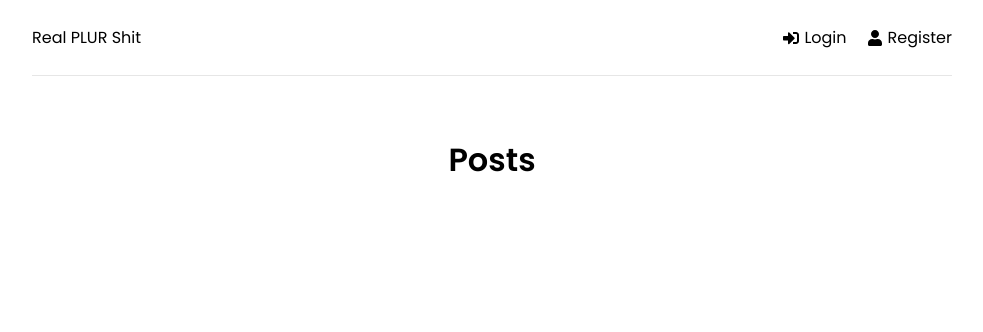
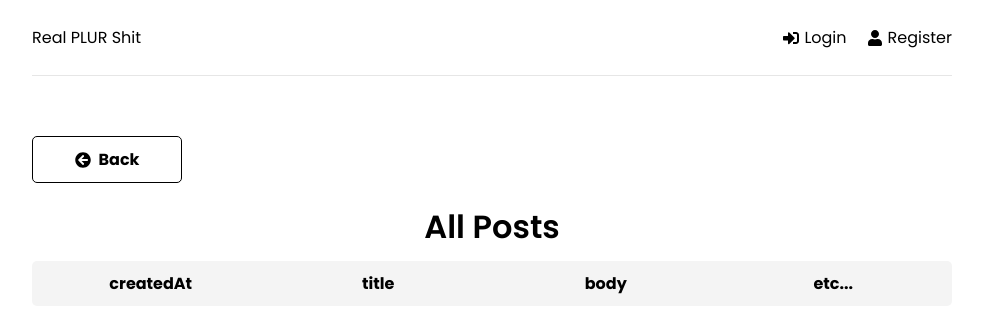
Before and after one commit to cory-simpson-dev/rps, a React (Create React App) app in the folder frontend/: page /posts in a window 1280 px wide. Shown: the top 332 px of the page, without its empty margins (148-1131 px from the left). Built offline with nearby package versions, Linux system fonts and the light colour scheme.

Commit message:
added initial posts display to UI

```diff
--- /dev/null
+++ b/frontend/src/components/PostItem.jsx
@@ -0,0 +1,24 @@
+import {Link} from 'react-router-dom'
+
+function PostItem({post}) {
+  return (
+    // ticket className only kept for current styles
+    <div className='ticket'>
+      <div>{post.title}</div>
+      <div>{post.body}</div>
+      <div>
+        <div className='status status-new'>
+          {post.upvotes}
+        </div>
+        <div className='status status-closed'>
+          {post.downvotes}
+        </div>
+      </div>
+      <Link to={`/post/${post._id}`} className='btn btn-reverse btn-sm'>
+        View
+      </Link>
+    </div>
+  )
+}
+
+export default PostItem
--- a/frontend/src/pages/Posts.jsx
+++ b/frontend/src/pages/Posts.jsx
@@ -3,6 +3,7 @@ import {useSelector, useDispatch} from 'react-redux'
 import {getPosts, resetPost} from '../features/posts/postSlice'
 import Spinner from '../components/Spinner'
 import BackButton from '../components/BackButton'
+import PostItem from '../components/PostItem'
 
 function Posts() {
     const {posts, isLoading, isSuccess} = useSelector((state) => state.posts)
@@ -28,9 +29,22 @@ function Posts() {
     }
 
   return (
-    <div>
-      <h1>Posts</h1>
-    </div>
+    <>
+        <BackButton url='/' />
+        <h1>All Posts</h1>
+        {/* ticket classNames only kept for current styles */}
+        <div className="tickets">
+            <div className="ticket-headings">
+                <div>createdAt</div>
+                <div>title</div>
+                <div>body</div>
+                <div>etc...</div>
+            </div>
+            {posts.map((post) => {
+                return <PostItem key={post._id} post={post} />
+            })}
+        </div>
+    </>
   )
 }
 
```
